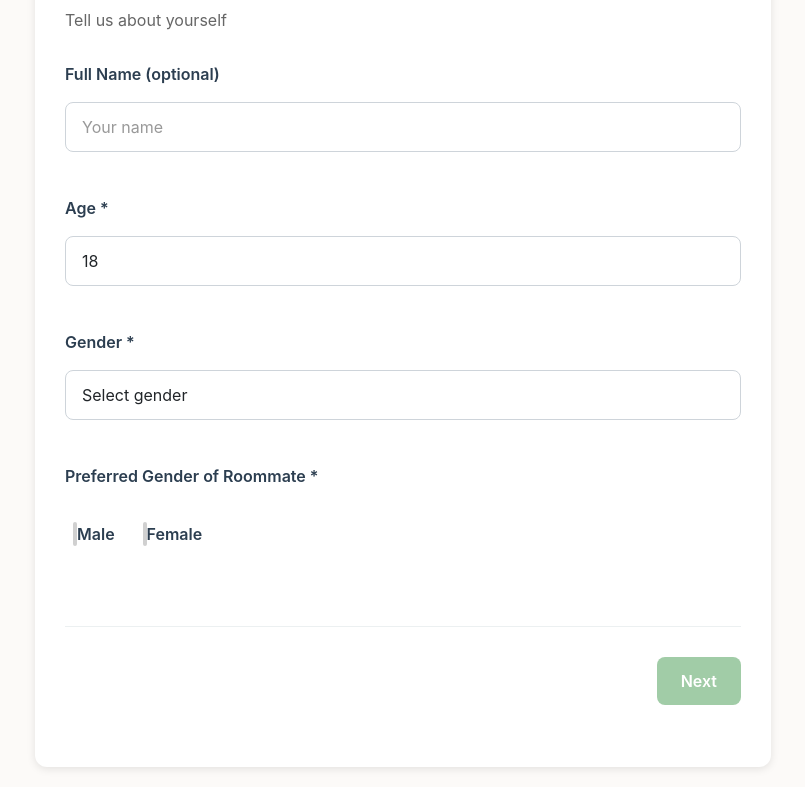
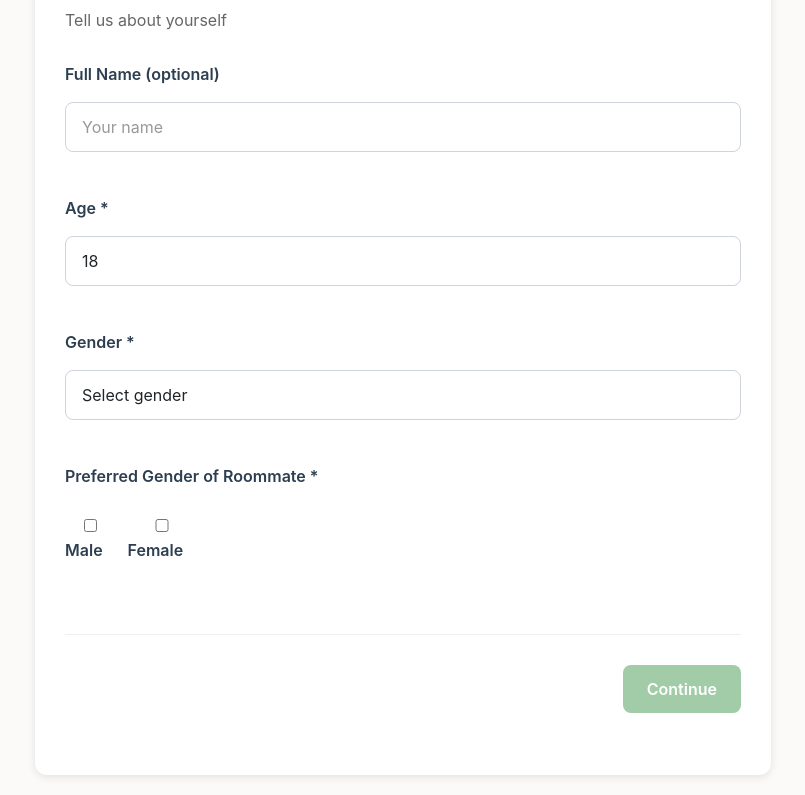
Before and after one commit to cristina-radu23/roommate-lic-app, a React (Vite) app in the folder frontend/: page /create-roommate-announcement in a window 1280 px wide. Shown: the part 293-1088 px from the top of the page, without its empty margins (237-1042 px from the left). Built offline with nearby package versions, Linux system fonts and the light colour scheme; no server answers.

Commit message:
small fix

```diff
--- a/frontend/src/components/CreateRoommateAnnouncement/StepFive.tsx
+++ b/frontend/src/components/CreateRoommateAnnouncement/StepFive.tsx
@@ -213,7 +213,7 @@ const StepFive: React.FC<StepProps> = ({ formData, setFormData, onNext, onBack }
           onClick={onNext}
           className="btn btn-primary"
         >
-          Next
+          Continue
         </button>
       </div>
     </div>
--- a/frontend/src/components/CreateRoommateAnnouncement/StepFour.tsx
+++ b/frontend/src/components/CreateRoommateAnnouncement/StepFour.tsx
@@ -186,7 +186,7 @@ const StepFour: React.FC<StepProps> = ({ formData, setFormData, onNext, onBack }
           onClick={onNext}
           className="btn btn-primary"
         >
-          Next
+          Continue
         </button>
       </div>
     </div>
--- a/frontend/src/components/CreateRoommateAnnouncement/StepOne.tsx
+++ b/frontend/src/components/CreateRoommateAnnouncement/StepOne.tsx
@@ -81,14 +81,14 @@ const StepOne: React.FC<StepProps> = ({ formData, setFormData, onNext, onBack })
           <label>Preferred Gender of Roommate *</label>
           <div className="checkbox-group">
             {['male', 'female'].map((gender) => (
-              <label key={gender} className="checkbox-label">
+              <label key={gender} className="square-checkbox">
                 <input
                   type="checkbox"
                   checked={formData.preferredGender?.includes(gender) || false}
                   onChange={() => handlePreferredGenderChange(gender)}
                 />
-                <span className="checkmark"></span>
-                {gender.charAt(0).toUpperCase() + gender.slice(1)}
+                <span className="square-checkmark"></span>
+                <span className="checkbox-text">{gender.charAt(0).toUpperCase() + gender.slice(1)}</span>
               </label>
             ))}
           </div>
@@ -102,7 +102,7 @@ const StepOne: React.FC<StepProps> = ({ formData, setFormData, onNext, onBack })
           disabled={!canProceed}
           className="btn btn-primary"
         >
-          Next
+          Continue
         </button>
       </div>
     </div>
--- a/frontend/src/components/CreateRoommateAnnouncement/StepSeven.tsx
+++ b/frontend/src/components/CreateRoommateAnnouncement/StepSeven.tsx
@@ -108,7 +108,7 @@ const StepSeven: React.FC<StepProps> = ({ formData, setFormData, onNext, onBack
           disabled={!canProceed}
           className="btn btn-primary"
         >
-          Next
+          Continue
         </button>
       </div>
     </div>
--- a/frontend/src/components/CreateRoommateAnnouncement/StepSix.tsx
+++ b/frontend/src/components/CreateRoommateAnnouncement/StepSix.tsx
@@ -91,7 +91,7 @@ const StepSix: React.FC<StepProps> = ({ formData, setFormData, onNext, onBack })
           onClick={onNext}
           className="btn btn-primary"
         >
-          Next
+          Continue
         </button>
       </div>
     </div>
--- a/frontend/src/components/CreateRoommateAnnouncement/StepThree.tsx
+++ b/frontend/src/components/CreateRoommateAnnouncement/StepThree.tsx
@@ -106,7 +106,7 @@ const StepThree: React.FC<StepProps> = ({ formData, setFormData, onNext, onBack
           disabled={!canProceed}
           className="btn btn-primary"
         >
-          Next
+          Continue
         </button>
       </div>
     </div>
--- a/frontend/src/components/CreateRoommateAnnouncement/StepTwo.tsx
+++ b/frontend/src/components/CreateRoommateAnnouncement/StepTwo.tsx
@@ -127,7 +127,7 @@ const StepTwo: React.FC<StepProps> = ({ formData, setFormData, onNext, onBack })
           disabled={!canProceed}
           className="btn btn-primary"
         >
-          Next
+          Continue
         </button>
       </div>
     </div>
```
Also changed, not shown: 2 other files (tests, documents, lock files or other folders).
